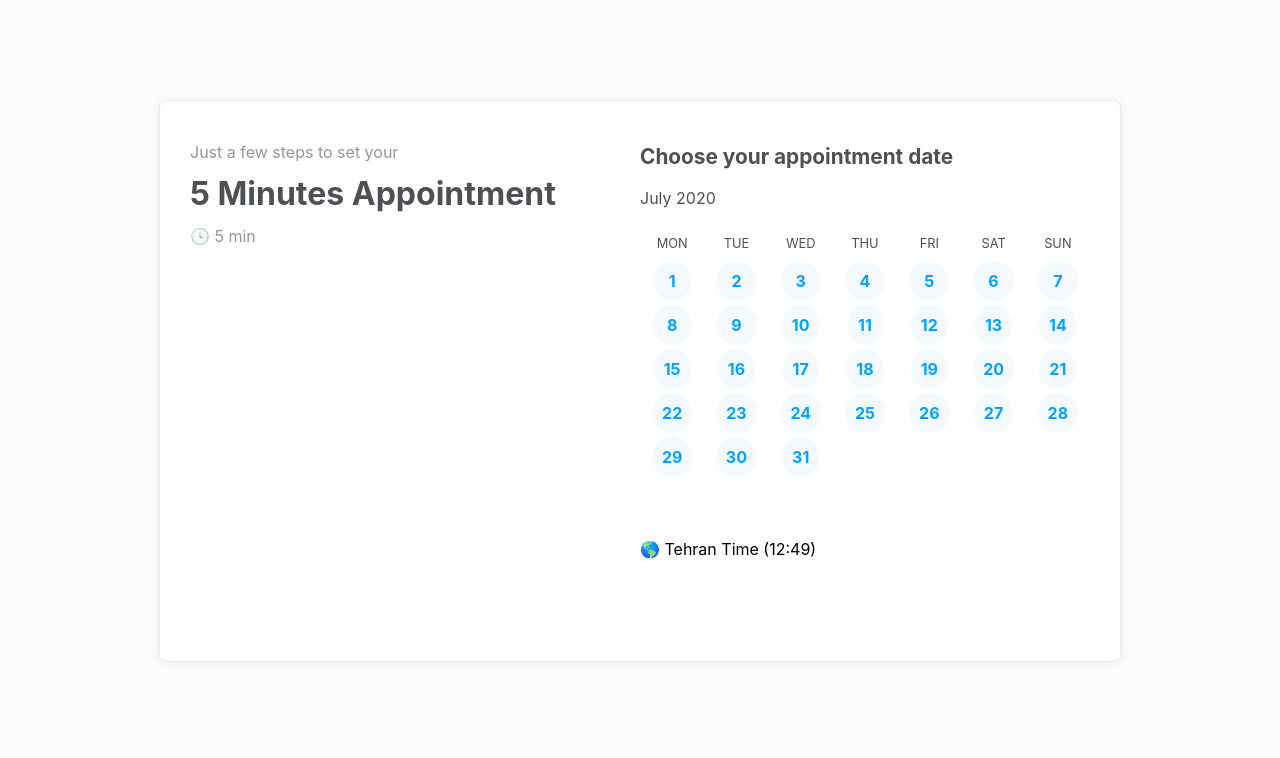
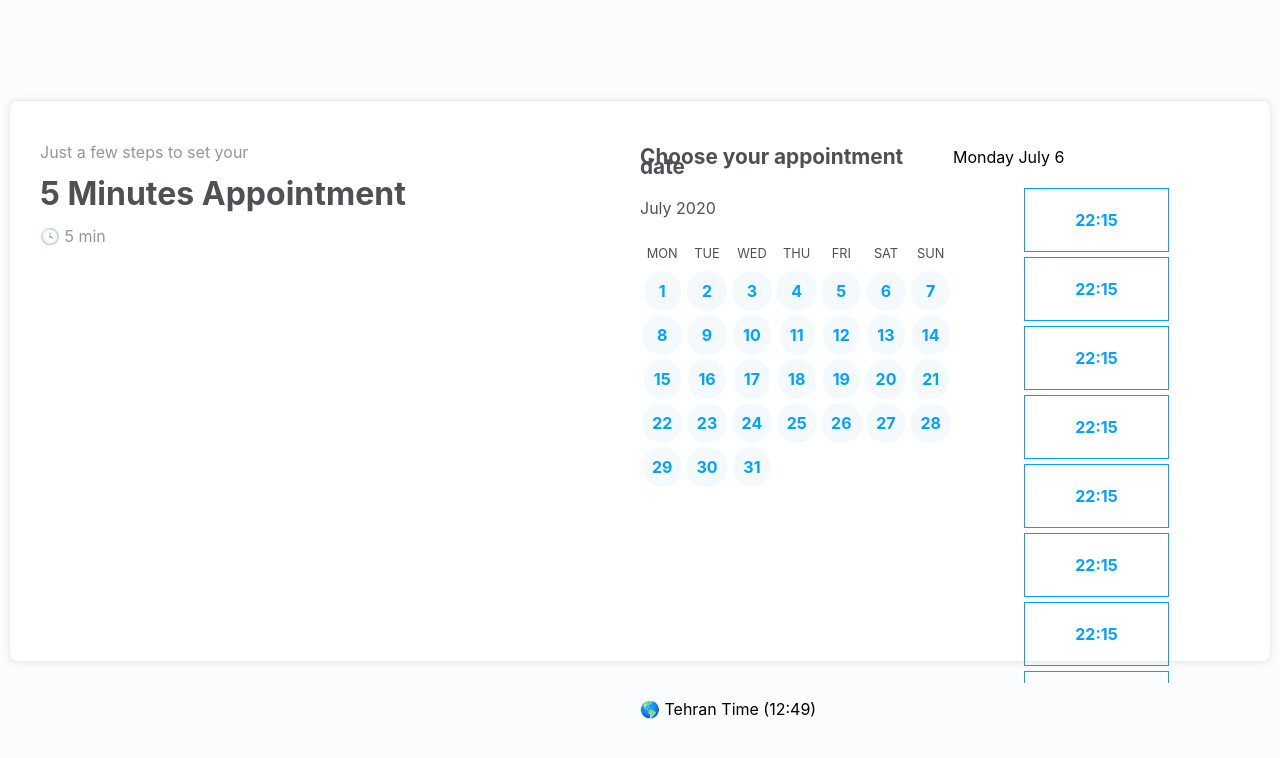
Before and after one commit to farzan-web/calendar-v2, a Next.js app: page / in a window 1280 px wide. Shown: the top 758 px of the page. Built offline with nearby package versions, Linux system fonts and the light colour scheme.

Commit message:
still working on calender component design

```diff
--- a/components/calender/calender.component.jsx
+++ b/components/calender/calender.component.jsx
@@ -1,8 +1,11 @@
 import './calender.styles.scss';
 import days from '../../data/calender.json';
+import hours from '../../data/hours.json';
 
 function Calender() {
 	return(
+        <div className='calender-component-container'>
+
             <div className='calender'>
                 <p className='calender-header'>Choose your appointment date</p>
                 <div className='calender-api'>
@@ -23,6 +26,23 @@ function Calender() {
                     </div>
                 </div>
             </div>
+
+            <div className='time'>
+                <p className='time-header'></p>
+                <div className='time-api'>
+                    <p className='time-date'>Monday July 6</p>
+                    <div className='time-body'>
+                        { hours.map(hour =>
+                            <div className='time-hours' >
+                                <p className={`${hour.id<10 ? "one" : "two"}`} key={hour.id}> { hour.hour } </p>
+                            </div>
+                        ) }
+                    </div>
+                </div>
+            </div>
+
+        </div>
+
 	);
 }
 
--- a/components/calender/calender.styles.scss
+++ b/components/calender/calender.styles.scss
@@ -1,3 +1,10 @@
+.calender-component-container{
+    display: grid;
+	grid-template-columns: 1fr 1fr;
+	grid-template-rows: auto 1fr;
+	grid-template-areas:
+		"calender time";
+
     .calender {
         grid-area: calender;
         line-height: 10px;
@@ -54,3 +61,28 @@
             }
         }
     }
+
+    .time{
+
+        .time-body{
+            height: 500px;
+
+            overflow: auto;
+
+            display: grid;
+                grid-template-columns: 1fr;
+                grid-template-rows: auto;
+                color: #4d5055;
+
+            .time-hours{
+                margin: 0 auto;
+                margin-top: 5px;
+                padding: 5px 50px;
+                border: 1px solid;
+                color: #00a2ff;
+                font-weight: bold;
+                cursor: pointer;
+            }
+        }
+    }
+}
--- /dev/null
+++ b/data/hours.json
@@ -0,0 +1,127 @@
+[
+    {
+        "id": 1,
+        "hour": "22:15"
+    },
+    {
+        "id": 2,
+        "hour": "22:15"
+    },
+    {
+        "id": 3,
+        "hour": "22:15"
+    },
+    {
+        "id": 4,
+        "hour": "22:15"
+    },
+    {
+        "id": 5,
+        "hour": "22:15"
+    },
+    {
+        "id": 6,
+        "hour": "22:15"
+    },
+    {
+        "id": 7,
+        "hour": "22:15"
+    },
+    {
+        "id": 8,
+        "hour": "22:15"
+    },
+    {
+        "id": 9,
+        "hour": "22:15"
+    },
+    {
+        "id": 10,
+        "hour": "22:15"
+    },
+    {
+        "id": 11,
+        "hour": "22:15"
+    },
+    {
+        "id": 12,
+        "hour": "22:15"
+    },
+    {
+        "id": 13,
+        "hour": "22:15"
+    },
+    {
+        "id": 14,
+        "hour": "22:15"
+    },
+    {
+        "id": 15,
+        "hour": "22:15"
+    },
+    {
+        "id": 16,
+        "hour": "22:15"
+    },
+    {
+        "id": 17,
+        "hour": "22:15"
+    },
+    {
+        "id": 18,
+        "hour": "22:15"
+    },
+    {
+        "id": 19,
+        "hour": "22:15"
+    },
+    {
+        "id": 20,
+        "hour": "22:15"
+    },
+    {
+        "id": 21,
+        "hour": "22:15"
+    },
+    {
+        "id": 22,
+        "hour": "22:15"
+    },
+    {
+        "id": 23,
+        "hour": "22:15"
+    },
+    {
+        "id": 24,
+        "hour": "22:15"
+    },
+    {
+        "id": 25,
+        "hour": "22:15"
+    },
+    {
+        "id": 26,
+        "hour": "22:15"
+    },
+    {
+        "id": 27,
+        "hour": "22:15"
+    },
+    {
+        "id": 28,
+        "hour": "22:15"
+    },
+    {
+        "id": 29,
+        "hour": "22:15"
+    },
+    {
+        "id": 30,
+        "hour": "22:15"
+    },
+    {
+        "id": 31,
+        "hour": "22:15"
+    }
+
+]
--- a/pages/index.js
+++ b/pages/index.js
@@ -3,7 +3,6 @@ import './index.scss';
 import AppointmentDetail from '../components/appointment-details/appointment-details.component';
 import AppointmentReview from '../components/appointment-review/appointment-review.component';
 import Calender from '../components/calender/calender.component';
-import TimeHour from '../components/time-hour/time-hour.component';
 import Timezone from '../components/timzone/timezone.component';
 
 export default class Index extends React.Component{
--- a/pages/index.scss
+++ b/pages/index.scss
@@ -10,7 +10,7 @@ body {
 }
 
 .appointment-container{
-    width: 900px;
+    width: 1200px;
     height: 500px;
     background-color: white;
     margin: 0 auto;
```
Lines whose indentation alone changed are shown as unchanged.
